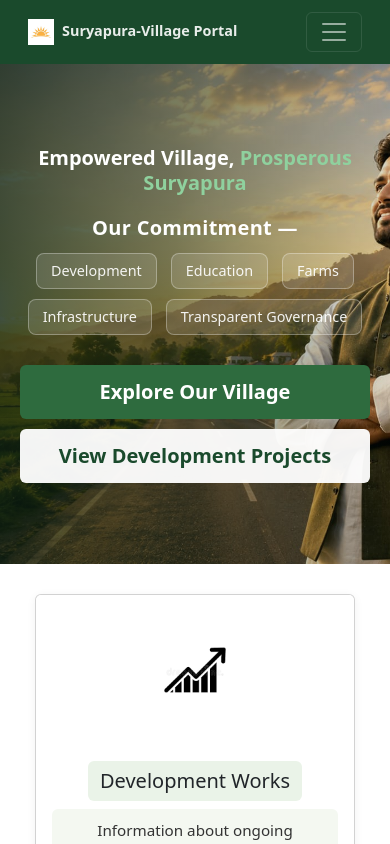
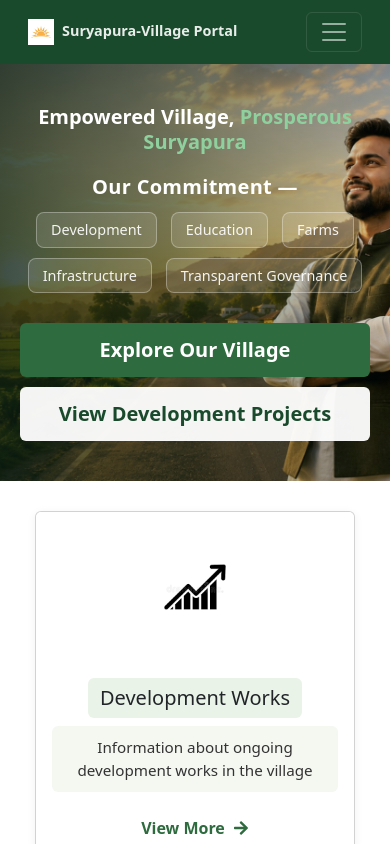
Before and after one commit to neerajne/suryapura-portal-react, a React (Create React App) app: page / in a window 390 px wide. Shown: the top 844 px of the page. Built offline with nearby package versions, Linux system fonts and the light colour scheme.

Commit message:
hero image issue resolved

```diff
--- a/src/Frontend/hero.css
+++ b/src/Frontend/hero.css
@@ -121,7 +121,7 @@
 
 @media (max-width: 768px) {
     .hero-section {
-        min-height: 500px;
+        min-height: 450px;
         justify-content: center;
     }
 
@@ -167,5 +167,6 @@
 
     .hero-section {
         background-position: top center;
+        min-height: 400px;
     }
 }
```
